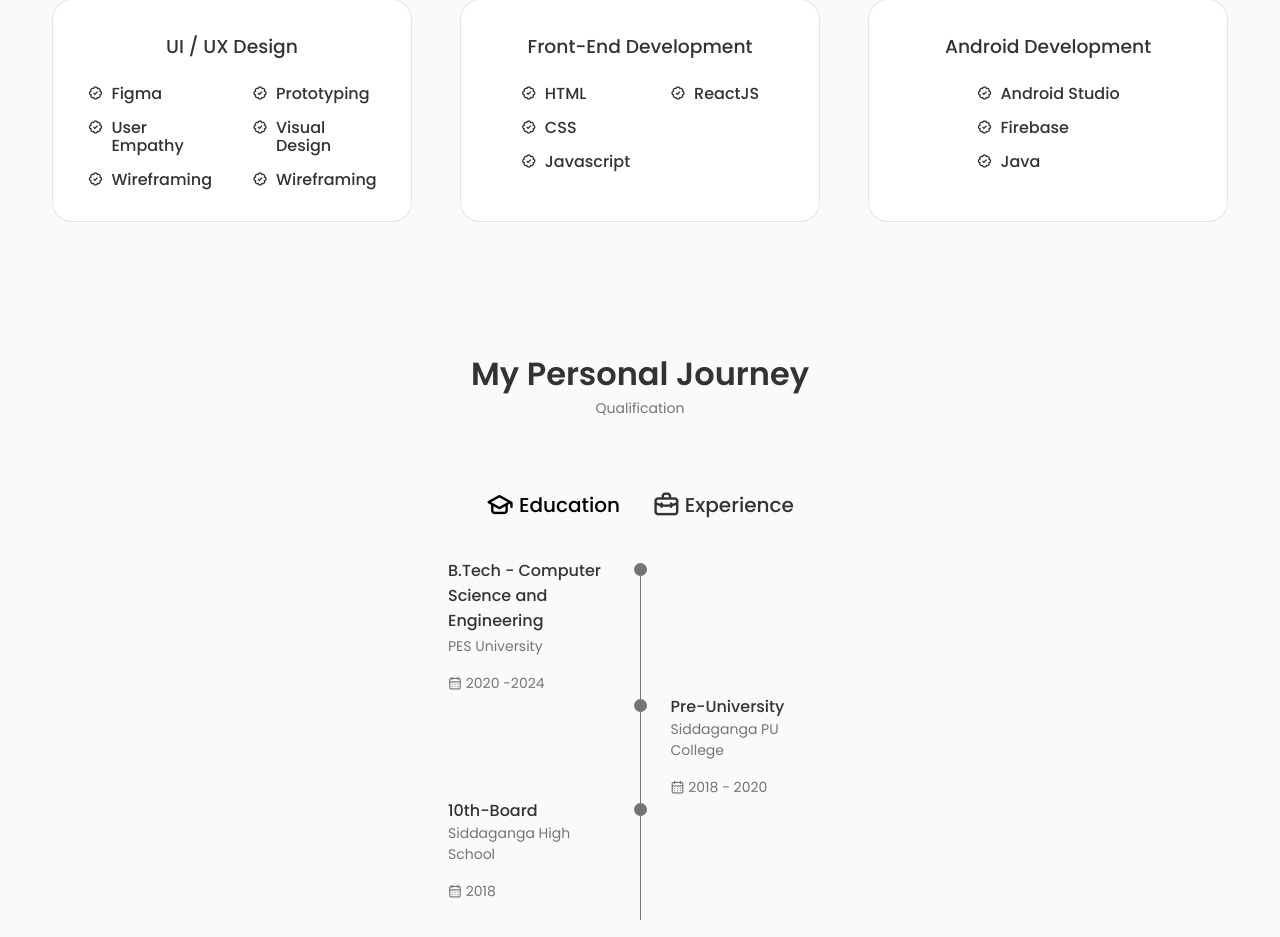
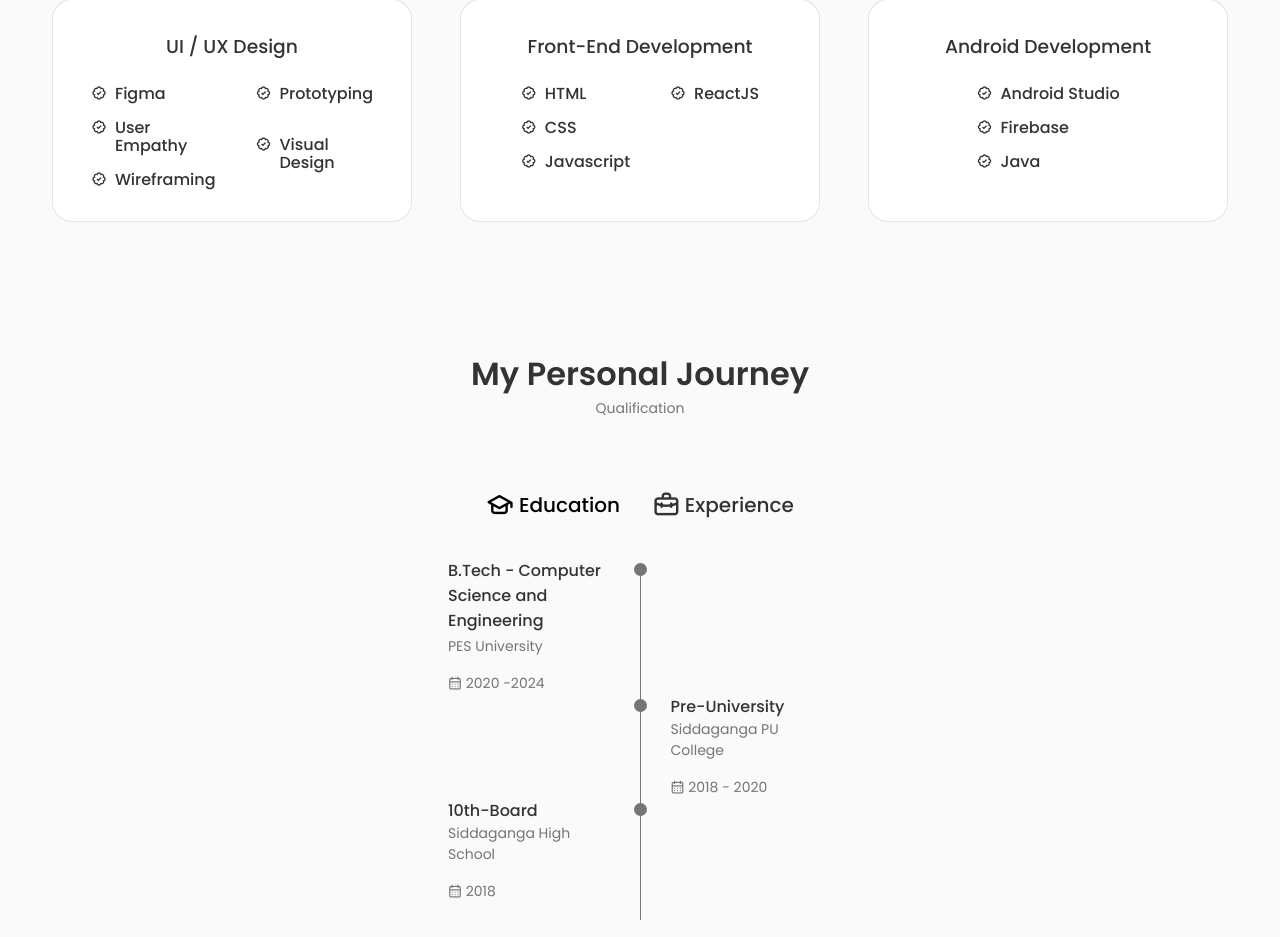
Before and after one commit to Rajesh-mm/Portfolio, a React (Create React App) app: page / in a window 1280 px wide. Shown: the part 1496-2433 px from the top of the page. Built offline with nearby package versions, Linux system fonts and the light colour scheme.

Commit message:
Update Uiux.jsx

```diff
--- a/src/components/skills/Uiux.jsx
+++ b/src/components/skills/Uiux.jsx
@@ -50,14 +50,6 @@
                 </div>
                 </div>
 
-                <div className="skills__data">
-                <i class="bx bx-badge-check"></i>
-
-                <div>
-                    <h3 className="skills__name">Wireframing</h3>  {/*Important*/}
-                </div>
-                </div>
-
             </div>
         </div>
     </div>
```
